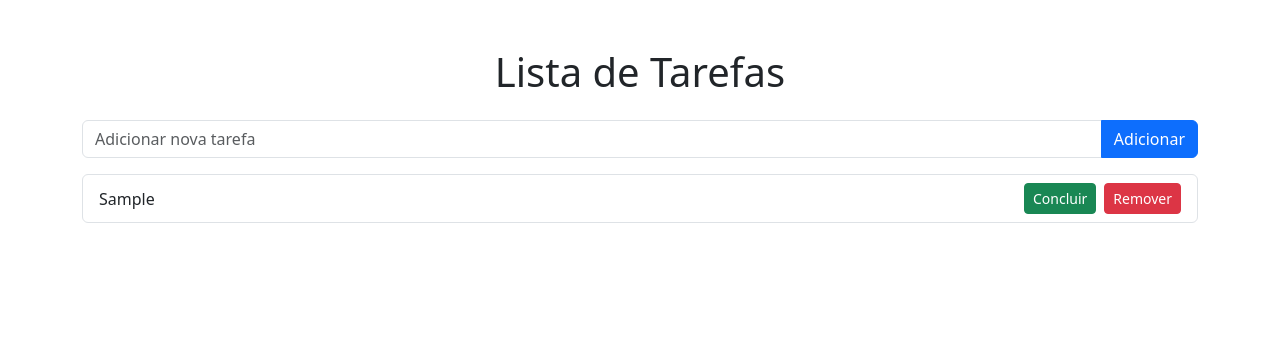
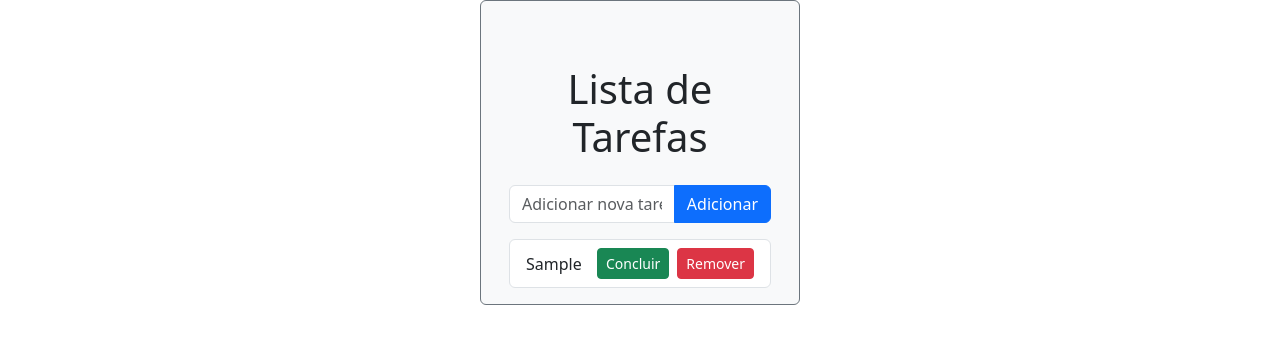
Before and after one commit to Gabriieelcosta/Teste-Pr-tico-Vue-Too-do-List, a Vue app: page / in a window 1280 px wide. Both pictures are taken after typing "Sample" into the empty fields and a click on the button "Adicionar". Shown: the top 344 px of the page. Built offline with nearby package versions, Linux system fonts and the light colour scheme.

Commit message:
Criação de novo componente e alteração na estilização

```diff
--- a/src/App.vue
+++ b/src/App.vue
@@ -1,49 +1,16 @@
+<template>
+  <TaksList />
+</template>
+
+
 <script>
+import TaksList from './components/TaksList.vue';
+
 export default {
-  data() {
-    return {
-      newTask: '',
-      tasks: []
-    };
-  },
-  methods: {
-    addTask() {
-      if (this.newTask.trim() !== '') {
-        this.tasks.push({ text: this.newTask, completed: false });
-        this.newTask = '';
-      }
-    },
-    toggleTaskCompletion(task) {
-      task.completed = !task.completed;
-    },
-    removeTask(index) {
-      this.tasks.splice(index, 1);
-    }
+  name: 'App',
+  components: {
+    TaksList
   }
 };
+
 </script>
-
-<template>
-  <div class="container mt-5">
-    <h1 class="text-center mb-4">Lista de Tarefas</h1>
-    <div class="input-group mb-3">
-      <input v-model="newTask" type="text" class="form-control" placeholder="Adicionar nova tarefa" />
-      <button @click="addTask" class="btn btn-primary">Adicionar</button>
-    </div>
-    <ul class="list-group">
-      <li v-for="(task, index) in tasks" :key="index" :class="['list-group-item', task.completed ? 'list-group-item-success' : '']">
-        <div class="d-flex justify-content-between align-items-center">
-          <span>{{ task.text }}</span>
-          <div>
-            <button @click="toggleTaskCompletion(task)" class="btn btn-success btn-sm me-2">Concluir</button>
-            <button @click="removeTask(index)" class="btn btn-danger btn-sm">Remover</button>
-          </div>
-        </div>
-      </li>
-    </ul>
-  </div>
-</template>
-
-<style>
-/* Adicione estilos personalizados conforme necessário */
-</style>
--- /dev/null
+++ b/src/components/TaksList.vue
@@ -0,0 +1,52 @@
+<template>
+  <div class="container bg-light pt-3 p-3 mb-2 text-dark border border-secondary rounded w-25">
+    <div class="container mt-5">
+      <h1 class="text-center mb-4">Lista de Tarefas</h1>
+      <div class="input-group mb-3">
+        <input v-model="newTask" type="text" class="form-control" placeholder="Adicionar nova tarefa" />
+        <button @click="addTask" class="btn btn-primary">Adicionar</button>
+      </div>
+      <ul class="list-group">
+        <li v-for="(task, index) in tasks" :key="index" :class="['list-group-item', task.completed ? 'list-group-item-success' : '', 'task-item']">
+          <div class="d-flex justify-content-between align-items-center">
+            <span>{{ task.text }}</span>
+            <div>
+              <button @click="toggleTaskCompletion(task)" class="btn btn-success btn-sm me-2">Concluir</button>
+              <button @click="removeTask(index)" class="btn btn-danger btn-sm">Remover</button>
+            </div>
+          </div>
+        </li>
+      </ul>
+    </div>
+  </div>
+</template>
+
+<script>
+export default {
+  name: 'TaksList',
+  data() {
+    return {
+      newTask: '',
+      tasks: []
+    };
+  },
+  methods: {
+    addTask() {
+      if (this.newTask.trim() !== '') {
+        this.tasks.push({ text: this.newTask, completed: false });
+        this.newTask = '';
+      }
+    },
+    toggleTaskCompletion(task) {
+      task.completed = !task.completed;
+    },
+    removeTask(index) {
+      this.tasks.splice(index, 1);
+    }
+  }
+};
+</script>
+
+<style>
+
+</style>
```
